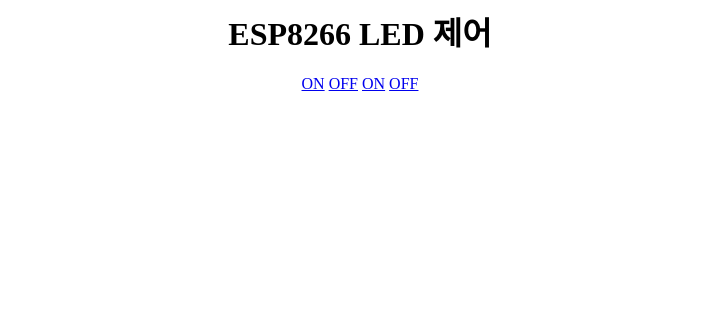
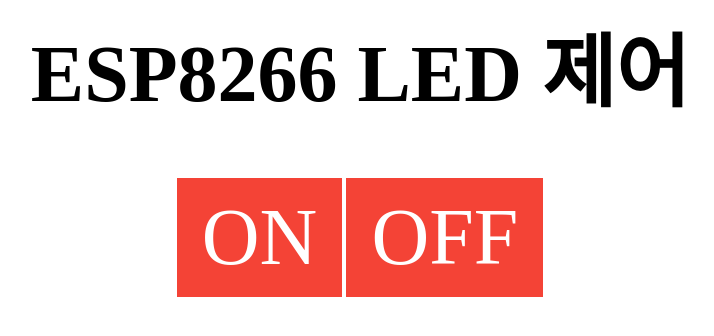
Before and after one commit to soldesignplan/relayfunctiontestapp, a plain HTML site: page index.html in a window 1280 px wide. Shown: the whole page, without its empty margins (280-994 px from the left). Drawn offline with Linux system fonts and the light colour scheme.

Commit message:
Update index.html

```diff
--- a/index.html
+++ b/index.html
@@ -1,8 +1,28 @@
+<html>
+<head>
+<style>
+h1, a {
+    font-size: 10vh;
+}
+
+a:link, a:visited {
+    background-color: #f44336;
+    color: white;
+    padding: 14px 25px;
+    text-align: center;
+    text-decoration: none;
+    display: inline-block;
+}
+
+
+a:hover, a:active {
+    background-color: red;
+}
+</style>
+</head>
 <body>
   <center>
     <h1>ESP8266 LED 제어</h1>
-    <a href="/on">ON</a>
-    <a href="/off">OFF</a>
     <a href="/on">ON</a>   <a href="/off">OFF</a>
   </center>
 </body>
```
